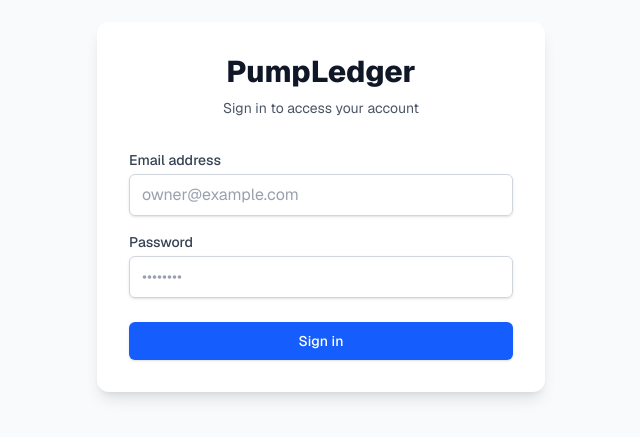
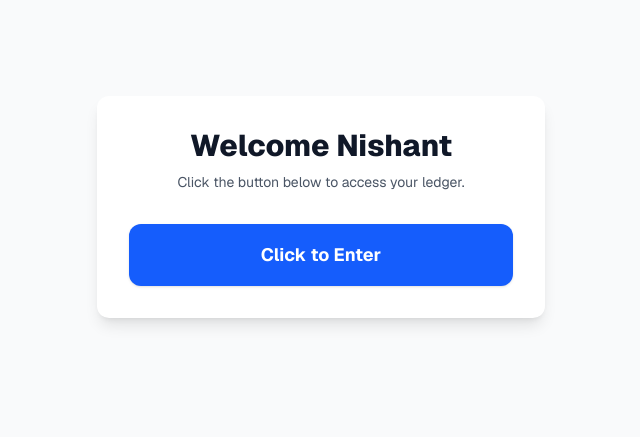
Before and after one commit to drajiv-stack/Khaata, a Next.js app: page /login in a window 1280 px wide. Shown: the part 193-630 px from the top of the page, without its empty margins (319-959 px from the left). Built offline with nearby package versions, Linux system fonts and the light colour scheme.

Commit message:
Simplify login to one-click entry and bypass DB auth checks

```diff
--- a/src/app/(auth)/login/page.tsx
+++ b/src/app/(auth)/login/page.tsx
@@ -17,14 +17,8 @@ function LoginForm() {
     setLoading(true)
     setError(null)
 
-    const formData = new FormData(e.currentTarget)
-    const email = formData.get("email") as string
-    const password = formData.get("password") as string
-
     try {
       const res = await signIn("credentials", {
-        email,
-        password,
         redirect: false,
       })
 
@@ -46,42 +40,13 @@ function LoginForm() {
       <div className="max-w-md w-full space-y-8 p-8 bg-white dark:bg-gray-800 rounded-xl shadow-lg">
         <div className="text-center">
           <h2 className="text-3xl font-extrabold text-gray-900 dark:text-white">
-            PumpLedger
+            Welcome Nishant
           </h2>
           <p className="mt-2 text-sm text-gray-600 dark:text-gray-400">
-            Sign in to access your account
+            Click the button below to access your ledger.
           </p>
         </div>
         <form className="mt-8 space-y-6" onSubmit={handleSubmit}>
-          <div className="space-y-4">
-            <div>
-              <label className="block text-sm font-medium text-gray-700 dark:text-gray-300" htmlFor="email">
-                Email address
-              </label>
-              <input
-                id="email"
-                name="email"
-                type="email"
-                required
-                className="mt-1 block w-full px-3 py-2 border border-gray-300 dark:border-gray-600 rounded-md shadow-sm placeholder-gray-400 focus:outline-none focus:ring-blue-500 focus:border-blue-500 text-base dark:bg-gray-700 dark:text-white"
-                placeholder="owner@example.com"
-              />
-            </div>
-            <div>
-              <label className="block text-sm font-medium text-gray-700 dark:text-gray-300" htmlFor="password">
-                Password
-              </label>
-              <input
-                id="password"
-                name="password"
-                type="password"
-                required
-                className="mt-1 block w-full px-3 py-2 border border-gray-300 dark:border-gray-600 rounded-md shadow-sm placeholder-gray-400 focus:outline-none focus:ring-blue-500 focus:border-blue-500 text-base dark:bg-gray-700 dark:text-white"
-                placeholder="••••••••"
-              />
-            </div>
-          </div>
-
           {error && (
             <div className="text-red-500 text-sm text-center font-medium">
               {error}
@@ -92,9 +57,9 @@ function LoginForm() {
             <button
               type="submit"
               disabled={loading}
-              className="w-full flex justify-center py-2 px-4 border border-transparent rounded-md shadow-sm text-sm font-medium text-white bg-blue-600 hover:bg-blue-700 focus:outline-none focus:ring-2 focus:ring-offset-2 focus:ring-blue-500 disabled:opacity-50 disabled:cursor-not-allowed transition-colors"
+              className="w-full flex justify-center py-4 px-4 border border-transparent rounded-xl shadow-sm text-lg font-bold text-white bg-blue-600 hover:bg-blue-700 focus:outline-none focus:ring-2 focus:ring-offset-2 focus:ring-blue-500 disabled:opacity-50 disabled:cursor-not-allowed transition-colors active:scale-95"
             >
-              {loading ? "Signing in..." : "Sign in"}
+              {loading ? "Entering..." : "Click to Enter"}
             </button>
           </div>
         </form>
--- a/src/auth.ts
+++ b/src/auth.ts
@@ -12,43 +12,13 @@ export const { handlers, signIn, signOut, auth } = NextAuth({
         email: { label: "Email", type: "email" },
         password: { label: "Password", type: "password" }
       },
-      async authorize(credentials) {
-        if (!credentials?.email || !credentials?.password) return null
-
-        const user = await prisma.user.findUnique({
-          where: { email: credentials.email as string }
-        })
-
-        if (!user || !user.isActive) return null
-
-        const passwordsMatch = await compare(
-          credentials.password as string,
-          user.passwordHash
-        )
-
-        if (passwordsMatch) {
-          // Update last login
-          await prisma.user.update({
-            where: { id: user.id },
-            data: {
-              lastLoginAt: new Date(),
-              failedLoginCount: 0
-            }
-          })
-
-          return {
-            id: user.id,
-            email: user.email,
-            name: user.fullName,
-            role: user.role
-          }
-        } else {
-          // Increment failed login count
-          await prisma.user.update({
-            where: { id: user.id },
-            data: { failedLoginCount: { increment: 1 } }
-          })
-          return null
+      async authorize() {
+        // Bypass all checks for now to make login simple
+        return {
+          id: "guest-id",
+          email: "nishant@example.com",
+          name: "Nishant",
+          role: "ADMIN"
         }
       }
     })
```
